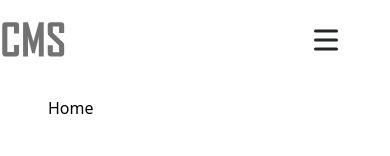
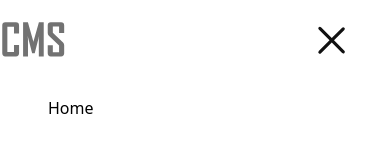
Before and after one commit to cnfrank/react-cms-tailwind, a React (Vite) app: page / in a window 390 px wide. Shown: the top 156 px of the page. Built offline with nearby package versions, Linux system fonts and the light colour scheme.

Commit message:
toggleEvent_added

```diff
--- a/src/components/Navbar.jsx
+++ b/src/components/Navbar.jsx
@@ -3,14 +3,20 @@
  * @Email: cnfrank527@gmail.com
  * @Date: 2023-01-26 00:14:16
  * @LastEditors: Frank Zhou
- * @LastEditTime: 2023-01-26 23:21:51
+ * @LastEditTime: 2023-01-26 23:51:24
  * @Description: file content
  * @FilePath: /react-cms-tailwind/src/components/Navbar.jsx
  */
-import React from 'react'
+import React, { useState } from 'react'
 import { close, menu, logo } from '../assets'
 
 const Navbar = () => {
+  const [toggle, setToggle] = useState(false) //usf
+
+  const handleClick = () => {
+    setToggle(!toggle)
+  }
+
   return (
     <div className="w-screen h-[80px] z-10 bg-white fixed drop-shadow-lg">
       <div className="flex justify-between items-center w-full h-full md:max-w-[1240px]">
@@ -39,16 +45,19 @@ const Navbar = () => {
 
         <div className="md:hidden">
           <img
-            src={menu}
+            src={toggle ? menu : close}
             alt="menu"
-            className="mr-10 w-[48px] object-contain"
+            className="mr-10 h-[38px] object-contain"
+            onClick={handleClick}
           ></img>
         </div>
-
-
       </div>
 
-        <ul className='bg-white w-full absolute px-8 md:hidden'>
+      <ul
+        className={
+          !toggle ? 'bg-white w-full absolute px-8 md:hidden' : 'hidden'
+        }
+      >
         <li>Home</li>
         <li>About</li>
         <li>Support</li>
@@ -61,8 +70,6 @@ const Navbar = () => {
           <button className="px-8 py-3">Sign up</button>
         </div>
       </ul>
-
-
     </div>
   )
 }
```
Lines whose indentation alone changed are shown as unchanged.
